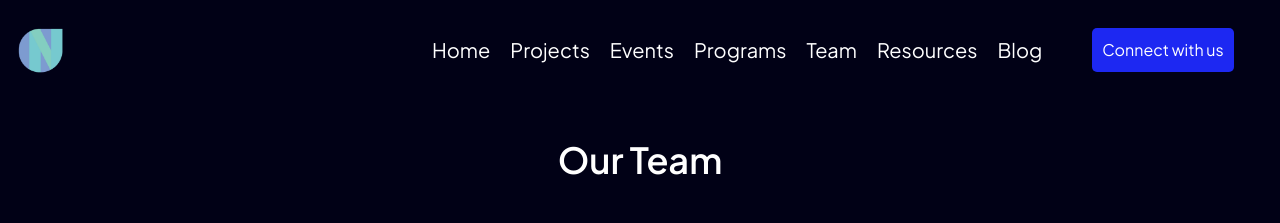
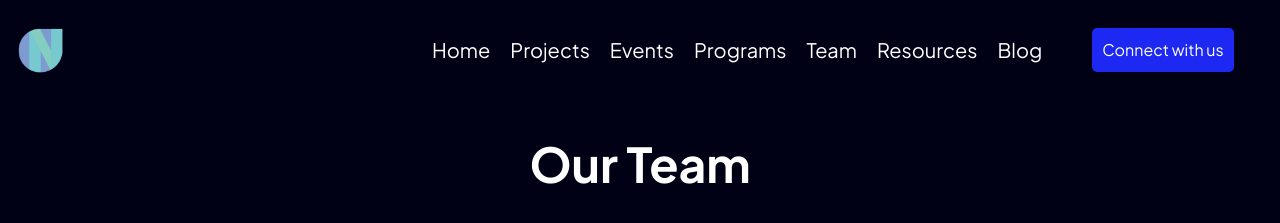
Before and after one commit to namespacecomm/namespace-community-website, a React (Create React App) app: page /team in a window 1280 px wide. Shown: the top 223 px of the page. Built offline with nearby package versions, Linux system fonts and the light colour scheme; a web font is replaced by a local one.

Commit message:
matched the font size

```diff
--- a/src/Pages/AllEvents/AllEvents.jsx
+++ b/src/Pages/AllEvents/AllEvents.jsx
@@ -54,9 +54,9 @@ function AllEvents() {
         <Navbar />
         <Container>
           <div className=" px-6 py-10 mx-auto">
-            <h1 className="text-4xl font-semibold text-center text-white capitalize lg:text-4xl ">
+            <h2 className="text-3xl font-bold leading-tight text-white sm:text-4xl lg:text-5xl text-center">
               Our Events
-            </h1>
+            </h2>
 
             <p className="max-w-2xl mx-auto my-10 text-center ">
               NSCC BPIT conducts various events and initiatives all year round
--- a/src/Pages/AllTeams/AllTeams.jsx
+++ b/src/Pages/AllTeams/AllTeams.jsx
@@ -64,9 +64,9 @@ function AllTeams() {
         <Navbar />
         <Container>
           <div className=" px-6 py-10 ">
-            <h1 className="text-4xl font-semibold text-center text-white capitalize lg:text-4xl flex justify-center items-center">
-              our team
-            </h1>
+            <h2 className="text-3xl font-bold leading-tight text-white sm:text-4xl lg:text-5xl text-center">
+              Our Team
+            </h2>
 
             <p className="max-w-2xl mx-auto my-10 text-center flex justify-center items-center">
               In the last one year NSCC BPIT has grown on to become a vibrant
```
